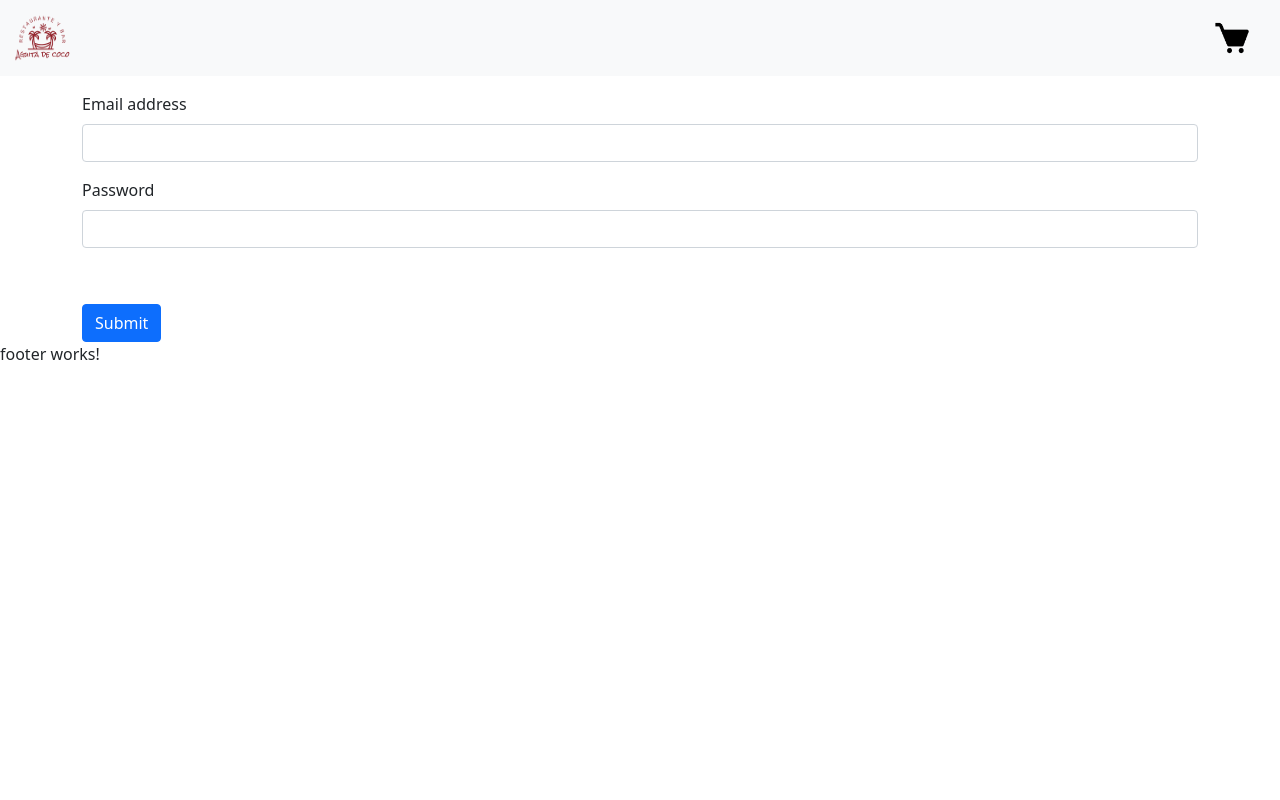
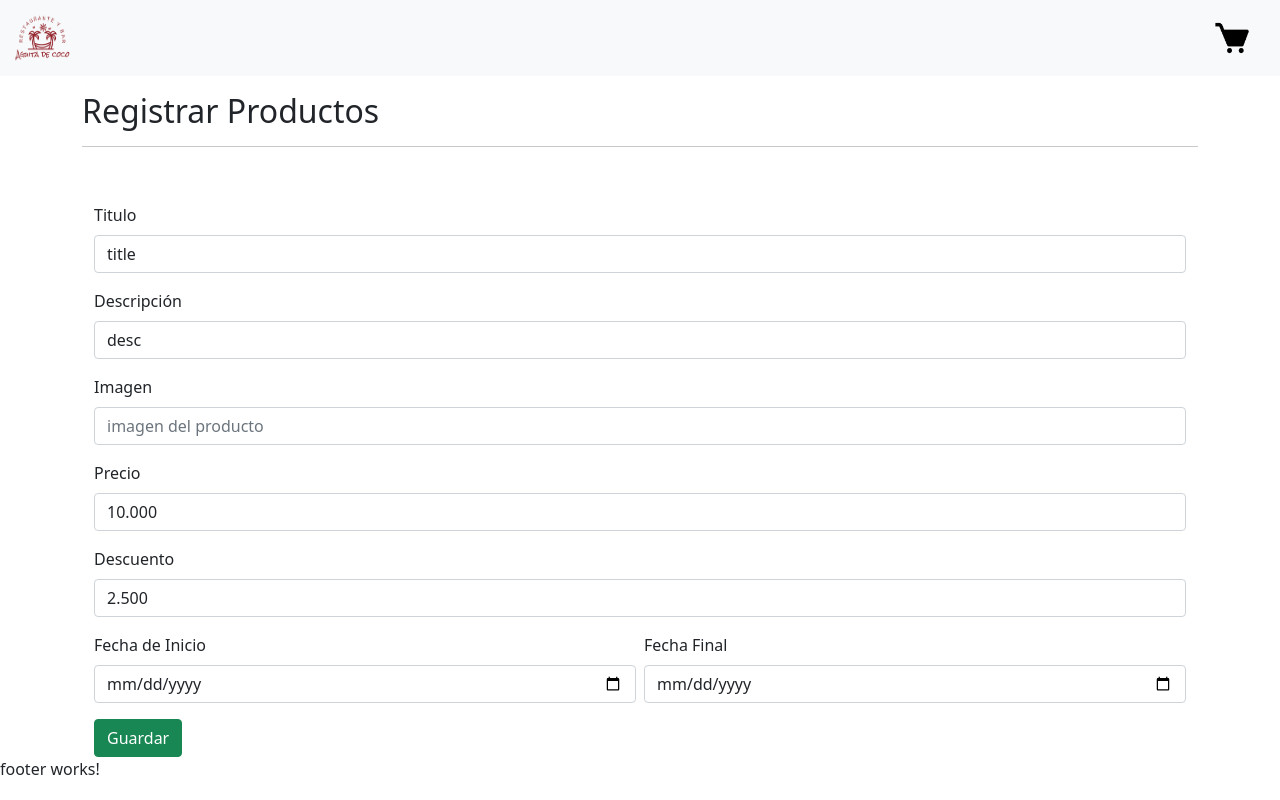
Before and after one commit to daherre0/angular-ecommerce, an Angular app: page /register-products in a window 1280 px wide. Built offline with nearby package versions, Linux system fonts and the light colour scheme.

Commit message:
creating the form to update the list of products

```diff
--- a/src/app/app.module.ts
+++ b/src/app/app.module.ts
@@ -7,6 +7,7 @@ import { NavbarComponent } from './components/navbar/navbar.component';
 import { FooterComponent } from './components/footer/footer.component';
 import { HomeComponent } from './pages/home/home.component';
 import { RegisterProductsComponent } from './pages/register-products/register-products.component';
+import { FormsModule } from '@angular/forms';
 
 @NgModule({
   declarations: [
@@ -18,7 +19,8 @@ import { RegisterProductsComponent } from './pages/register-products/register-pr
   ],
   imports: [
     BrowserModule,
-    AppRoutingModule
+    AppRoutingModule,
+    FormsModule
   ],
   providers: [],
   bootstrap: [AppComponent]
--- a/src/app/pages/register-products/register-products.component.html
+++ b/src/app/pages/register-products/register-products.component.html
@@ -1,14 +1,98 @@
-<form>
+<h2>Registrar Productos</h2>
+<hr><br>
+
+<form class="col container mt-3" (ngSubmit)="save(form)" #form="ngForm">
   <div class="mb-3">
-    <label for="exampleInputEmail1" class="form-label">Email address</label>
-    <input type="email" class="form-control" id="exampleInputEmail1" aria-describedby="emailHelp">
+    <label class="form-label">Titulo</label>
+    <input type="text"
+            class="form-control"
+            name="title"
+            [ngModel]="product.title"
+            placeholder="nombre del producto"
+            [class.is-invalid]="title.invalid && title.touched"
+            #title="ngModel"
+            required>
+            <small *ngIf="title.invalid && title.touched" class="form-text text-danger">Este campo es obligatorio</small>
   </div>
   <div class="mb-3">
-    <label for="exampleInputPassword1" class="form-label">Password</label>
-    <input type="password" class="form-control" id="exampleInputPassword1">
+    <label class="form-label">Descripción</label>
+    <input type="text"
+            class="form-control"
+            name="description"
+            [ngModel]="product.description"
+            placeholder="descripción del producto"
+            [class.is-invalid]="description.invalid && description.touched"
+            #description="ngModel"
+            required>
+            <small *ngIf="description.invalid && description.touched" class="form-text text-danger">Este campo es obligatorio</small>
   </div>
-  <div class="mb-3 form-check">
+  <div class="mb-3">
+    <label class="form-label">Imagen</label>
+    <input type="text"
+            class="form-control"
+            name="image"
+            [ngModel]="product.image"
+            placeholder="imagen del producto"
+            [class.is-invalid]="image.invalid && image.touched"
+            #image="ngModel"
+            required>
+            <small *ngIf="image.invalid && image.touched" class="form-text text-danger">Este campo es obligatorio</small>
+  </div>
+  <div class="mb-3">
+    <label class="form-label">Precio</label>
+    <input type="number"
+            class="form-control"
+            name="price"
+            [ngModel]="product.price"
+            placeholder="precio del producto"
+            [class.is-invalid]="price.invalid && price.touched"
+            #price="ngModel"
+            required>
+            <small *ngIf="price.invalid && price.touched" class="form-text text-danger">Este campo es obligatorio</small>
+  </div>
 
+  <div class="mb-3">
+    <label class="form-label">Descuento</label>
+    <input type="number"
+          class="form-control"
+          name="discount"
+          [ngModel]="product.discount"
+          placeholder="descuento del producto"
+          required
+          [class.is-invalid]="discount.invalid && discount.touched"
+          #discount="ngModel"
+          ><small *ngIf="discount.invalid && discount.touched" class="form-text text-danger">Este campo es obligatorio</small>
   </div>
-  <button type="submit" class="btn btn-primary">Submit</button>
+
+  <div class="row g-2">
+    <div class="col-md">
+      <div>
+        <label class="form-label">Fecha de Inicio</label>
+        <input type="date"
+              class="form-control"
+              name="startDate"
+              [ngModel]="product.startDate"
+              [class.is-invalid]="startDate.invalid && startDate.touched"
+              #startDate="ngModel"
+              required>
+            <small *ngIf="startDate.invalid && startDate.touched" class="form-text text-danger">Este campo es obligatorio</small>
+      </div>
+    </div>
+
+    <div class="col-md">
+      <div>
+        <label class="form-label">Fecha Final</label>
+        <input type="date"
+              class="form-control"
+              name="finalDate"
+              [ngModel]="product.finalDate"
+              [class.is-invalid]="finalDate.invalid && finalDate.touched"
+              #finalDate="ngModel"
+            required>
+            <small *ngIf="finalDate.invalid && finalDate.touched" class="form-text text-danger">Este campo es obligatorio</small>
+      </div>
+    </div>
+  </div>
+
+  <button type="submit" class="btn btn-success mt-3">Guardar</button>
 </form>
--- a/src/app/pages/register-products/register-products.component.ts
+++ b/src/app/pages/register-products/register-products.component.ts
@@ -1,4 +1,7 @@
 import { Component, OnInit } from '@angular/core';
+import { NgForm } from '@angular/forms';
+import Swal from 'sweetalert2';
+
 
 @Component({
   selector: 'app-register-products',
@@ -7,10 +10,42 @@ import { Component, OnInit } from '@angular/core';
   ]
 })
 export class RegisterProductsComponent implements OnInit {
+  product = {
+    title: 'title',
+    description: 'desc',
+    price: '10.000',
+    discount: '2.500',
+    startDate: '',
+    finalDate: '',
+    image: ''
+  }
 
   constructor() { }
 
   ngOnInit(): void {
   }
 
+  save( form:NgForm ) {
+    if(form.invalid) {
+      Object.values(form.controls).forEach(control => {
+        control.markAllAsTouched();
+      })
+      return
+    }
+    this.validateDate(this.product.startDate, this.product.finalDate)
+    console.log(form.value)
+  }
+
+  validateDate(fisrtDate: any, secondDate:any) {
+    fisrtDate = new Date(fisrtDate);
+    secondDate = new Date(secondDate);
+    if(fisrtDate > secondDate) {
+      Swal.fire({
+        icon: 'error',
+        title: 'Oops...',
+        text: 'La fecha final no puede ser menor que la final.',
+      })
+    }
+  }
+
 }
--- a/src/index.html
+++ b/src/index.html
@@ -2,7 +2,7 @@
 <html lang="en">
 <head>
   <meta charset="utf-8">
-  <title>Ecommerce</title>
+  <title>Aguita de Coco</title>
   <base href="/">
   <meta name="viewport" content="width=device-width, initial-scale=1">
   <link rel="icon" type="image/x-icon" href="/assets/icons/treepalm.png">
--- a/src/styles.css
+++ b/src/styles.css
@@ -1 +1,8 @@
 /* You can add global styles to this file, and also import other style files */
+input[type=number]::-webkit-inner-spin-button,
+input[type=number]::-webkit-outer-spin-button {
+  -webkit-appearance: none;
+  margin: 0;
+}
+
+input[type=number] { -moz-appearance:textfield; }
```
